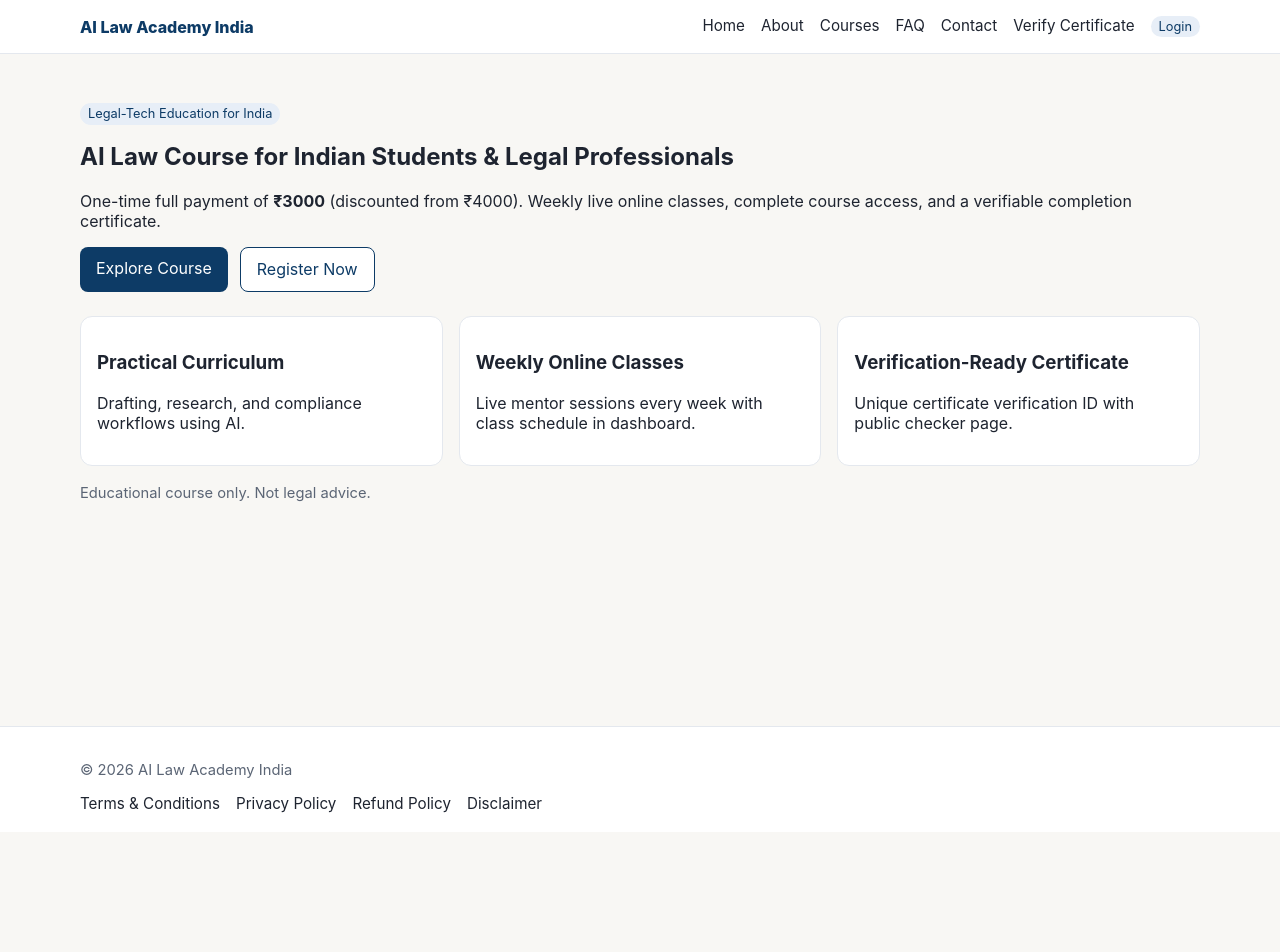
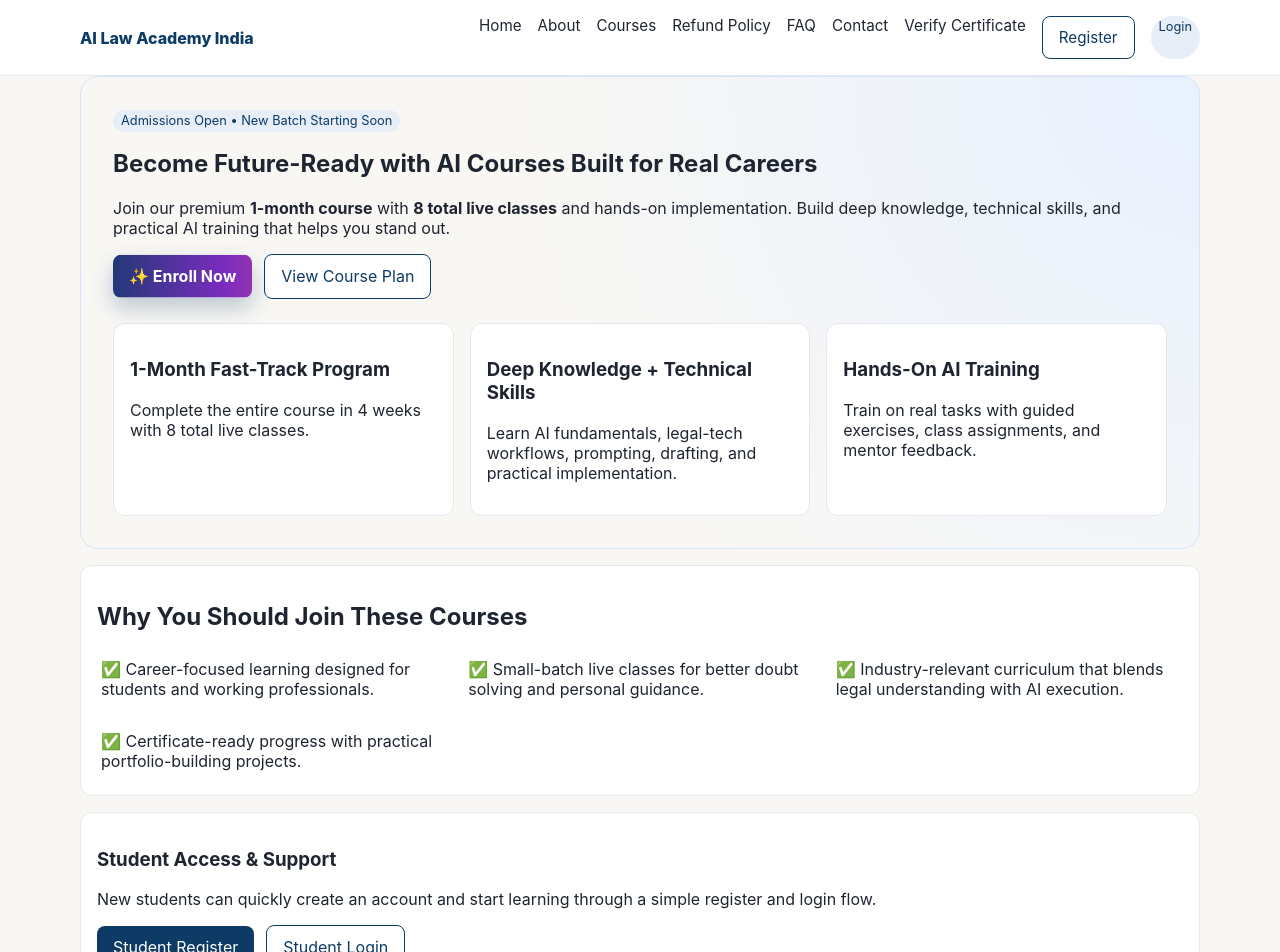
Before and after one commit to teaminvoease-hash/aicourseswebsitefinal, a Next.js app: page / in a window 1280 px wide. Shown: the top 952 px of the page. Before the commit the page ends 832 px from the top, so only its background shows below. Built offline with nearby package versions, Linux system fonts and the light colour scheme.

Commit message:
Enhance homepage with stronger enrollment messaging and CTAs

```diff
--- a/app/globals.css
+++ b/app/globals.css
@@ -25,6 +25,7 @@ a { color: inherit; text-decoration: none; }
 .btn { display:inline-block; background:var(--brand); color:#fff; border:none; padding:0.7rem 1rem; border-radius:8px; cursor:pointer; }
 .btn-outline { background:#fff; color:var(--brand); border:1px solid var(--brand); }
 .grid { display:grid; gap:1rem; }
+.grid-2 { grid-template-columns: repeat(auto-fit, minmax(260px, 1fr)); }
 .grid-3 { grid-template-columns: repeat(auto-fit, minmax(220px,1fr)); }
 .card { background:var(--card); border:1px solid var(--border); border-radius:12px; padding:1rem; }
 input, select, textarea { width:100%; padding:0.65rem; border:1px solid #ccd3dd; border-radius:8px; margin-top:0.25rem; }
@@ -34,4 +35,37 @@ main { min-height:80vh; }
 .table { width:100%; border-collapse: collapse; }
 .table th, .table td { border:1px solid var(--border); padding:0.6rem; text-align:left; }
 .hero { padding: 3rem 0; }
+.hero-upgraded {
+  background: radial-gradient(circle at top right, #e8f1ff, #f8f7f4 55%);
+  border-radius: 18px;
+  padding: 2rem;
+  border: 1px solid #d6e4fb;
+}
+.cta-row {
+  display: flex;
+  flex-wrap: wrap;
+  gap: 12px;
+  margin-top: 16px;
+  align-items: center;
+}
+.flashy-btn {
+  background: linear-gradient(90deg, #0d3b66, #7b2cbf, #ef476f);
+  background-size: 200% 100%;
+  animation: glowShift 2.6s ease-in-out infinite;
+  box-shadow: 0 10px 22px rgba(13, 59, 102, 0.25);
+  font-weight: 700;
+}
+@keyframes glowShift {
+  0% { background-position: 0% 50%; transform: translateY(0); }
+  50% { background-position: 100% 50%; transform: translateY(-1px); }
+  100% { background-position: 0% 50%; transform: translateY(0); }
+}
+.promo-panel,
+.info-strip {
+  margin-top: 1rem;
+}
+.benefit-item {
+  margin: 0;
+  padding: 0.5rem 0.25rem;
+}
 .small { color: var(--muted); font-size: 0.92rem; }
--- a/app/page.tsx
+++ b/app/page.tsx
@@ -1,30 +1,100 @@
 import Link from "next/link";
+
+const highlights = [
+  {
+    title: "1-Month Fast-Track Program",
+    description: "Complete the entire course in 4 weeks with 8 total live classes.",
+  },
+  {
+    title: "Deep Knowledge + Technical Skills",
+    description: "Learn AI fundamentals, legal-tech workflows, prompting, drafting, and practical implementation.",
+  },
+  {
+    title: "Hands-On AI Training",
+    description: "Train on real tasks with guided exercises, class assignments, and mentor feedback.",
+  },
+];
+
+const reasonsToJoin = [
+  "Career-focused learning designed for students and working professionals.",
+  "Small-batch live classes for better doubt solving and personal guidance.",
+  "Industry-relevant curriculum that blends legal understanding with AI execution.",
+  "Certificate-ready progress with practical portfolio-building projects.",
+];
 
 export default function HomePage() {
   return (
-    <section className="hero">
-      <span className="badge">Legal-Tech Education for India</span>
-      <h1>AI Law Course for Indian Students & Legal Professionals</h1>
+    <>
+      <section className="hero hero-upgraded">
+        <span className="badge">Admissions Open • New Batch Starting Soon</span>
+        <h1>Become Future-Ready with AI Courses Built for Real Careers</h1>
         <p>
-        One-time full payment of <b>₹3000</b> (discounted from ₹4000). Weekly live online classes,
-        complete course access, and a verifiable completion certificate.
+          Join our premium <b>1-month course</b> with <b>8 total live classes</b> and hands-on implementation.
+          Build deep knowledge, technical skills, and practical AI training that helps you stand out.
         </p>
-      <div style={{ display: "flex", gap: 12, marginTop: 16 }}>
-        <Link className="btn" href="/courses">
-          Explore Course
+
+        <div className="cta-row">
+          <Link className="btn flashy-btn" href="/register">
+            ✨ Enroll Now
           </Link>
-        <Link className="btn btn-outline" href="/register">
-          Register Now
+          <Link className="btn btn-outline" href="/courses">
+            View Course Plan
           </Link>
         </div>
+
         <div className="grid grid-3" style={{ marginTop: 24 }}>
-        <article className="card"><h3>Practical Curriculum</h3><p>Drafting, research, and compliance workflows using AI.</p></article>
-        <article className="card"><h3>Weekly Online Classes</h3><p>Live mentor sessions every week with class schedule in dashboard.</p></article>
-        <article className="card"><h3>Verification-Ready Certificate</h3><p>Unique certificate verification ID with public checker page.</p></article>
+          {highlights.map((item) => (
+            <article className="card" key={item.title}>
+              <h3>{item.title}</h3>
+              <p>{item.description}</p>
+            </article>
+          ))}
         </div>
+      </section>
+
+      <section className="card promo-panel">
+        <h2>Why You Should Join These Courses</h2>
+        <div className="grid grid-2">
+          {reasonsToJoin.map((reason) => (
+            <p key={reason} className="benefit-item">
+              ✅ {reason}
+            </p>
+          ))}
+        </div>
+      </section>
+
+      <section className="card info-strip">
+        <div>
+          <h3>Student Access & Support</h3>
+          <p>
+            New students can quickly create an account and start learning through a simple register and login flow.
+          </p>
+        </div>
+        <div className="cta-row">
+          <Link href="/register" className="btn">
+            Student Register
+          </Link>
+          <Link href="/login" className="btn btn-outline">
+            Student Login
+          </Link>
+        </div>
+      </section>
+
+      <section className="card info-strip">
+        <div>
+          <h3>Transparent Refund Policy</h3>
+          <p>
+            We follow a clear and student-friendly refund policy. Please read all terms before payment.
+          </p>
+        </div>
+        <Link href="/refund-policy" className="btn btn-outline">
+          Read Refund Policy
+        </Link>
+      </section>
+
       <p className="small" style={{ marginTop: 18 }}>
-        Educational course only. Not legal advice.
+        Educational training program only. Not legal advice.
       </p>
-    </section>
+    </>
   );
 }
--- a/components/SiteHeader.tsx
+++ b/components/SiteHeader.tsx
@@ -4,9 +4,10 @@ const links = [
   ["Home", "/"],
   ["About", "/about"],
   ["Courses", "/courses"],
+  ["Refund Policy", "/refund-policy"],
   ["FAQ", "/faq"],
   ["Contact", "/contact"],
-  ["Verify Certificate", "/verify-certificate"]
+  ["Verify Certificate", "/verify-certificate"],
 ] as const;
 
 export default function SiteHeader() {
@@ -22,6 +23,9 @@ export default function SiteHeader() {
               {label}
             </Link>
           ))}
+          <Link href="/register" className="btn btn-outline">
+            Register
+          </Link>
           <Link href="/login" className="badge">
             Login
           </Link>
```
Lines whose indentation alone changed are shown as unchanged.
